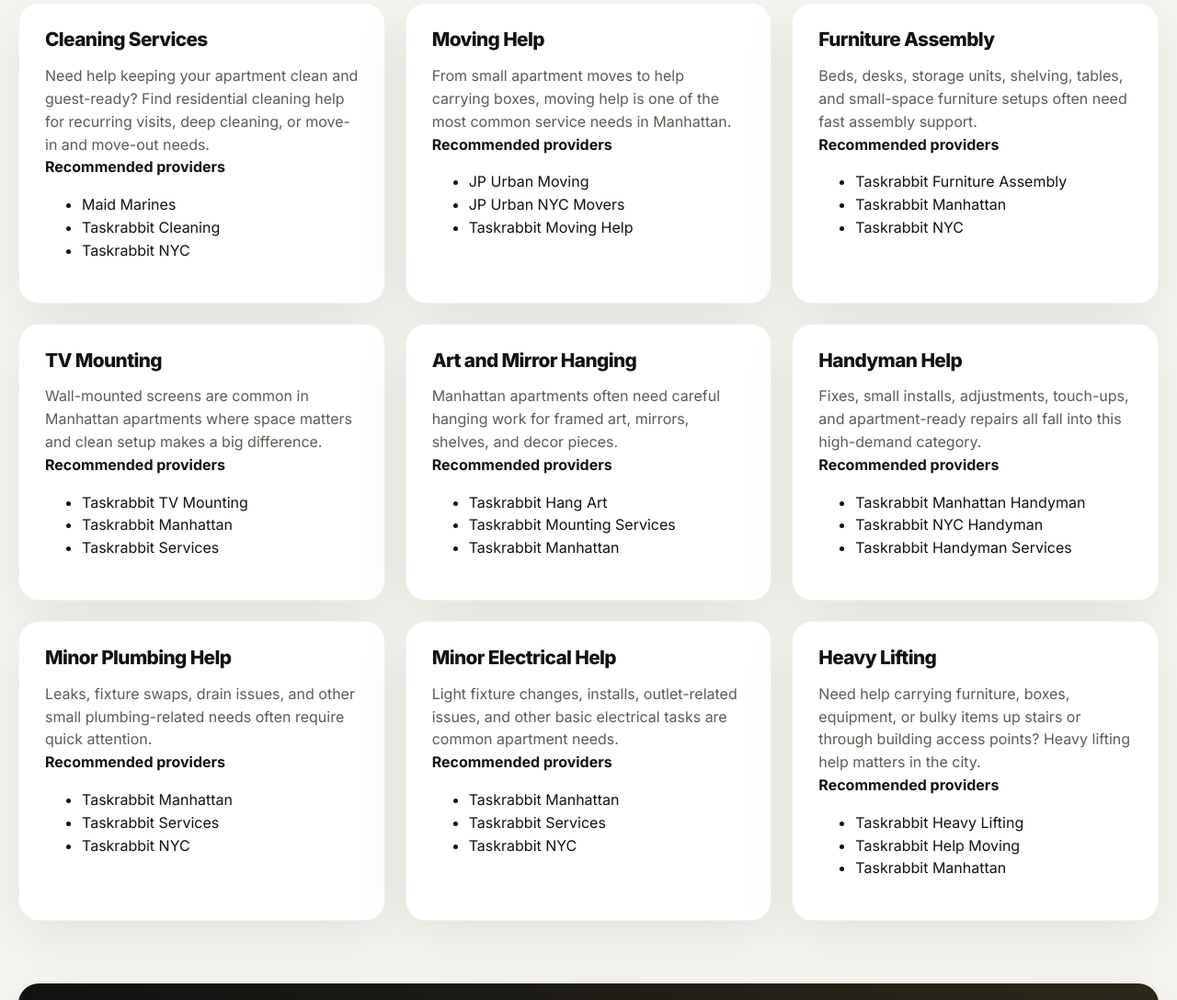
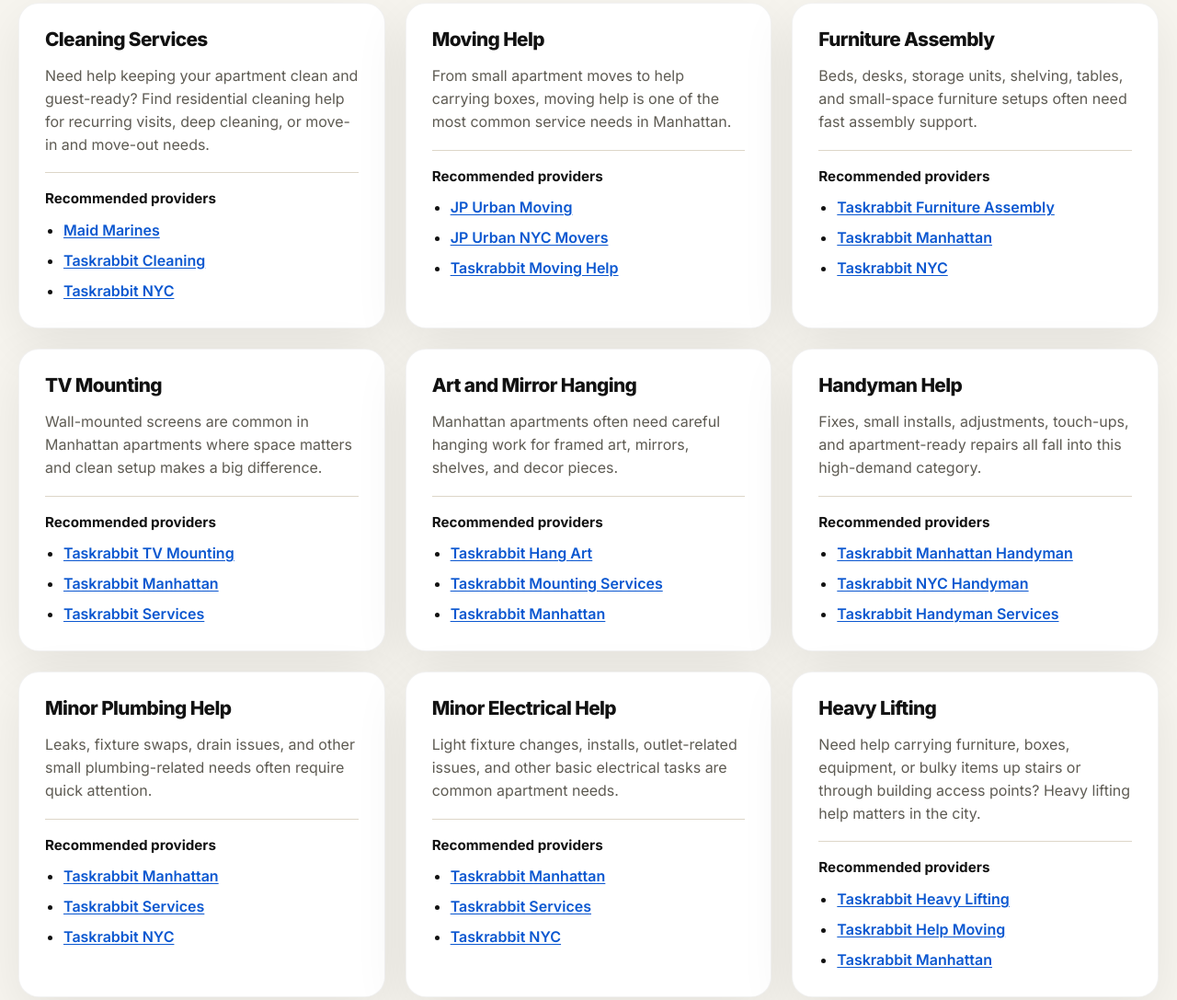
Before and after one commit to elettro/manhattanservices, a plain HTML site: page apartment-services/index.html in a window 1280 px wide. Shown: the part 1542-2629 px from the top of the page at 92% size. Drawn offline with nearby package versions, Linux system fonts and the light colour scheme.

Commit message:
Update style.css

```diff
--- a/css/style.css
+++ b/css/style.css
@@ -820,3 +820,50 @@ section {
     grid-column: auto;
   }
 }
+
+
+
+
+
+.provider-block {
+  margin-top: 18px;
+  padding-top: 16px;
+  border-top: 1px solid var(--line);
+}
+
+.provider-block strong {
+  display: block;
+  margin-bottom: 10px;
+  font-size: 0.95rem;
+}
+
+.provider-links {
+  list-style: disc;
+  margin: 0;
+  padding-left: 20px;
+  display: grid;
+  gap: 8px;
+}
+
+.provider-links li {
+  color: var(--text);
+}
+
+.provider-links li a {
+  display: inline;
+  padding: 0;
+  background: transparent;
+  border: 0;
+  border-radius: 0;
+  font-weight: 600;
+  color: #0b57d0;
+  text-decoration: underline;
+  text-underline-offset: 2px;
+  transition: color 0.2s ease;
+}
+
+.provider-links li a:hover,
+.provider-links li a:focus {
+  color: #0842a0;
+  transform: none;
+}
```
